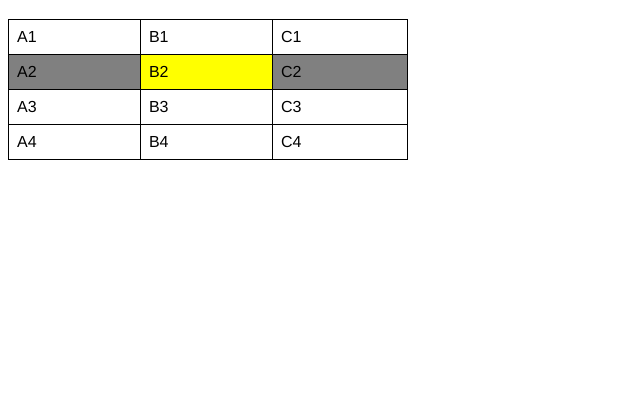
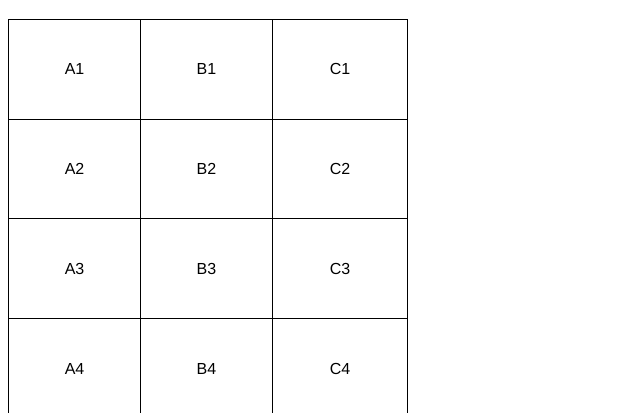
Before and after one commit to Jaauh/exercicios-html-css, a plain HTML site: page ex 023/index.html in a window 1280 px wide. Shown: the part 61-474 px from the top of the page, without its empty margins (0-640 px from the left). Drawn offline with Linux system fonts and the light colour scheme.

Commit message:
att tabela

```diff
--- a/ex 023/index.html
+++ b/ex 023/index.html
@@ -16,27 +16,20 @@
         }
 
         table {
-
+            height: 400px;
             width: 400px;
             border-collapse: collapse;
         }
 
-        tr.grey {
 
-            background-color: grey;
 
+        td {
+            border: 1px solid black;
+            padding: 8px;
+            text-align: center;
         }
 
-        td {
 
-            border: 1px solid black;
-            padding: 8px;
-
-        }
-
-        td.amarelo {
-            background-color: yellow;
-        }
     </style>
 </head>
 
@@ -52,9 +45,9 @@
             <TD>C1</TD>
         </tr>
 
-        <tr class="grey">
+        <tr >
             <TD>A2</TD>
-            <TD class="amarelo">B2</TD>
+            <TD >B2</TD>
             <TD>C2</TD>
 
         </tr>
```
